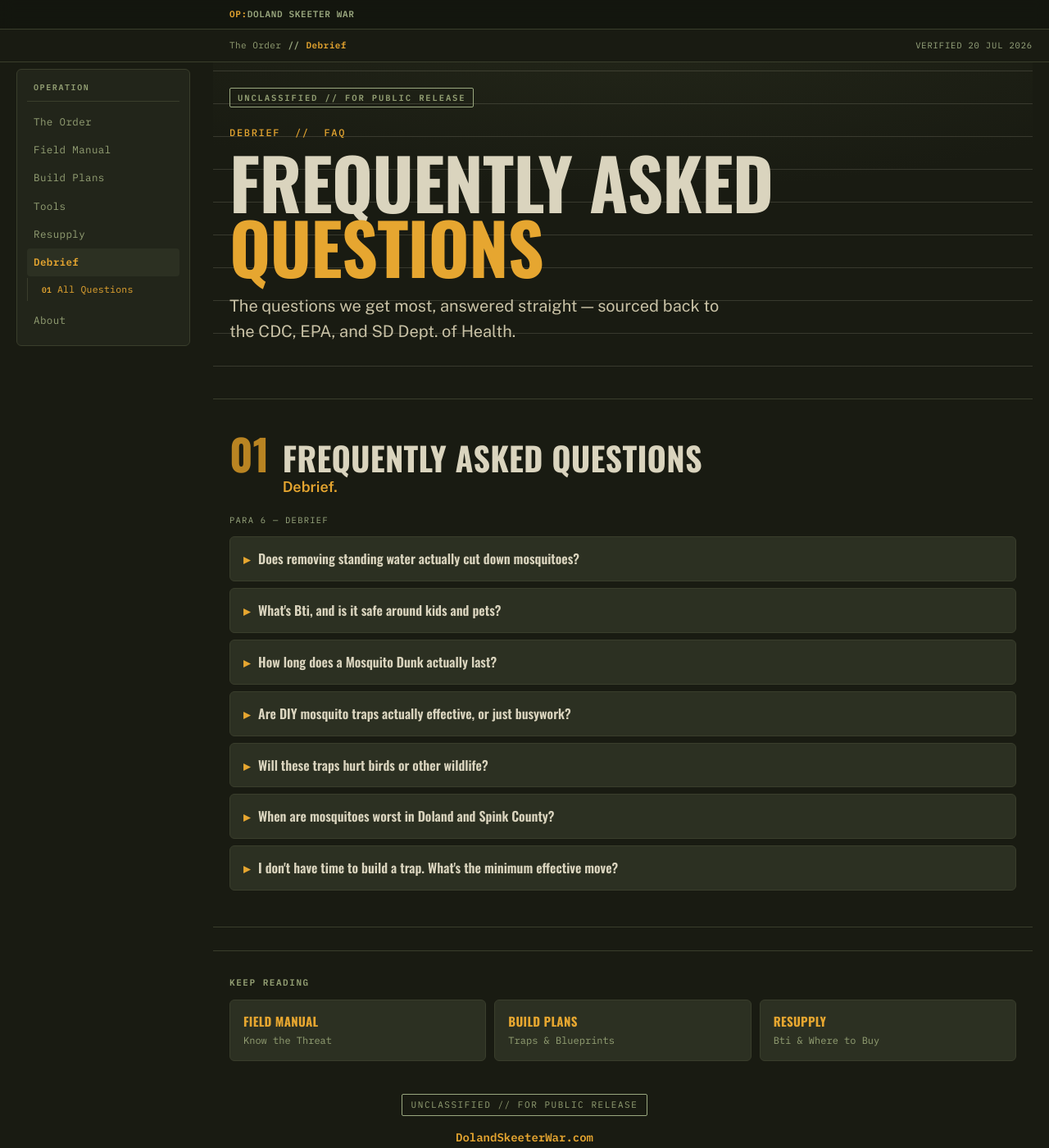
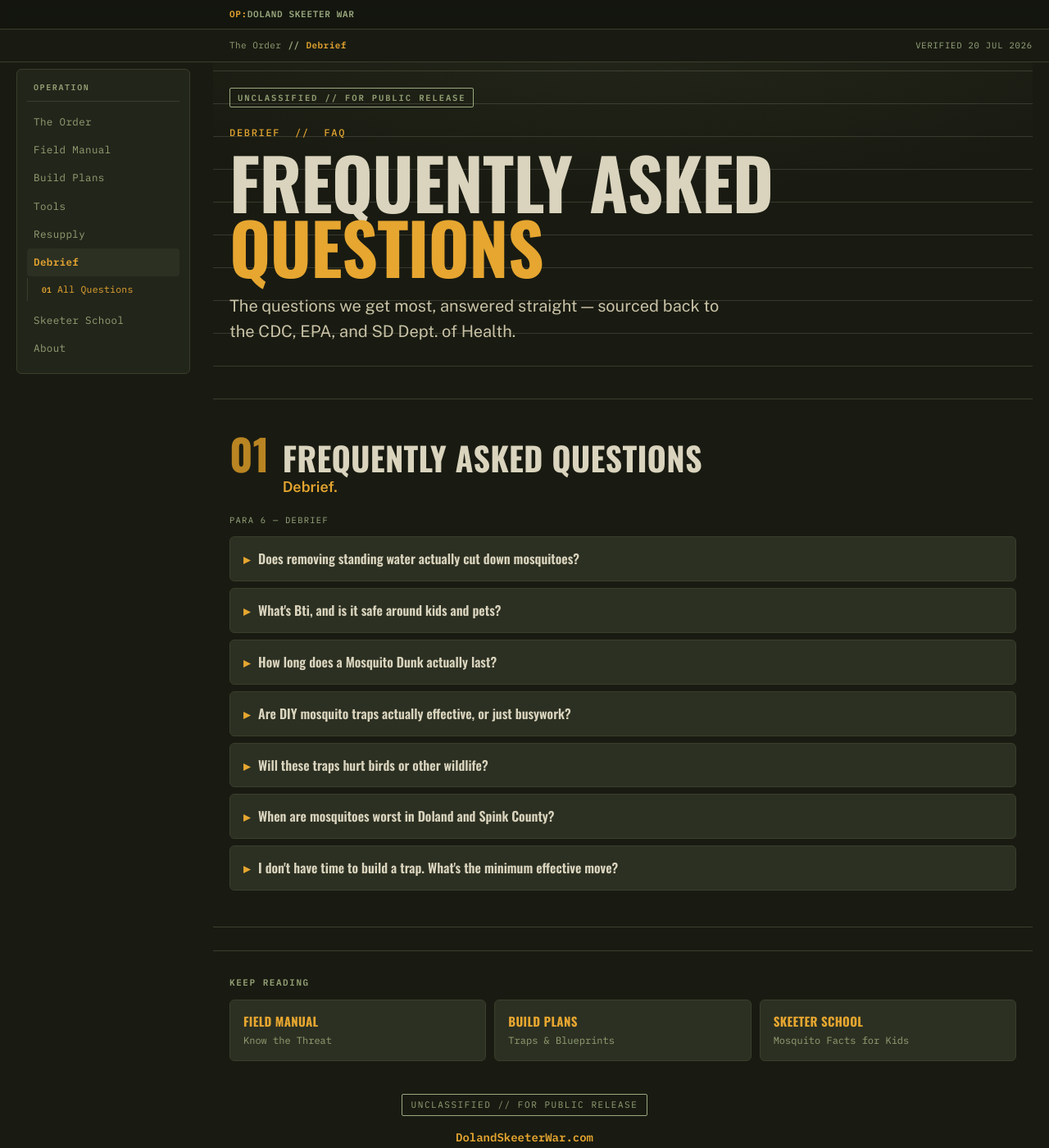
Before and after one commit to Tucker465/Doland-Warfare, a Jekyll site: the page built from faq.html, in a window 1280 px wide and 1400 px high. Shown: the whole window at 82% size. Built offline with Jekyll 4.4.1, drawn with Linux system fonts in a browser that asks for light colours.

Commit message:
Add Skeeter School — a kids page for ages 8-14
A dedicated kids section at /kids/, added as a seventh top-level nav
item so a parent, teacher, or 4-H leader can find it from the homepage
rather than digging for it.

Tone is deliberately lighter than the rest of the site: this is a facts
page, not an operation order. The military framing is limited to the
yard-check being called a "mission" — none of the site's spite/grudge
voice, and no talk of killing things, which reads differently to an
eight-year-old than it does to an adult with a bucket problem.

Content is six sections: wild facts, the four-stage life cycle, an
age-appropriate West Nile explanation, a bottle-cap water hunt kids can
actually run, a self-quiz, and sources.

Every number was verified against the CDC and the American Mosquito
Control Association before it was written down, and two commonly
repeated claims were corrected in the process: the ~725,000 annual
deaths figure is overwhelmingly malaria carried by Anopheles, not our
local Culex, and mosquitoes lived alongside the dinosaurs (oldest
amber fossil ~99 million years) rather than predating them.

Includes a safety rules block — open water, trap water, Bti handling,
other people's property, repellent — since the page asks kids to go
walk a yard.

Built almost entirely from existing components (.fronts, .beats,
.quickstart, .recon, .warnbox, .faq, .paperbox); the only new CSS is a
four-up variant of .beats for the life cycle.

```diff
--- /dev/null
+++ b/kids.html
@@ -0,0 +1,177 @@
+---
+layout: default
+title: "Skeeter School — Mosquito Facts for Kids | Doland Skeeter War"
+description: "Wild mosquito facts, the egg-to-adult life cycle, and a backyard water hunt kids ages 8–14 can actually run. Sourced from the CDC and the American Mosquito Control Association."
+permalink: /kids/
+nav_key: kids
+preload_hero: false
+schema_article: true
+og_image: /assets/og-kids.webp
+og_image_width: 1200
+og_image_height: 630
+og_image_alt: "Skeeter School — Mosquito Facts for Kids: Operation Doland Skeeter War"
+last_verified: "2026-07-20"
+---
+<header class="hero" id="top">
+  <div class="wrap">
+    <div class="stamp">SKEETER SCHOOL // FOR KIDS 8–14</div>
+    <div class="eyebrow reveal">MOSQUITO FACTS &nbsp;//&nbsp; DOLAND, SOUTH DAKOTA</div>
+    <h1 class="reveal">Meet the <span class="frag">Mosquito</span></h1>
+    <p class="mission reveal">She weighs about as much as a grain of sand, she's been around since the dinosaurs, and worldwide she's the most dangerous animal alive. Here's how she works — and how you can outsmart her in your own backyard.</p>
+  </div>
+</header>
+
+<section class="order" id="facts">
+  <div class="wrap">
+    <div class="sec-head"><div class="sec-num">01</div>
+      <div class="sec-titles"><h2>Wild Facts</h2><div class="plain">Stuff most grown-ups don't know.</div></div></div>
+    <p class="lead">Mosquitoes are strange, and the strange parts are exactly what makes them beatable. Every fact below comes from real scientists — sources are at the bottom of the page.</p>
+    <div class="fronts">
+      <div class="front"><div class="ft"><span class="num">01</span> Only the females bite</div><p>Male mosquitoes drink flower nectar and never bite anything. The female needs the protein in blood to make her eggs. That's the <i>only</i> reason she's after you.</p></div>
+      <div class="front"><div class="ft"><span class="num">02</span> She smells your breath</div><p>Every time you breathe out you puff carbon dioxide. She can pick that up from about <b>35 metres</b> — a bit more than a basketball court — then zigzags toward you through the plume.</p></div>
+      <div class="front"><div class="ft"><span class="num">03</span> That whine is her wings</div><p>Some mosquitoes beat their wings up to <b>600 times per second</b>. The buzz by your ear is the actual sound of wings moving way too fast to see.</p></div>
+      <div class="front"><div class="ft"><span class="num">04</span> She's a terrible flier</div><p>Top speed is about <b>1 to 1.5 mph</b> — slower than you walk. That's the whole reason a plain box fan on the porch works so well. She simply can't fight the wind.</p></div>
+      <div class="front"><div class="ft"><span class="num">05</span> Her eggs float in a raft</div><p>Our local mosquito glues <b>100 to 300 eggs</b> together into one floating raft about a quarter-inch long. It looks like a little fleck of soot sitting on the water.</p></div>
+      <div class="front"><div class="ft"><span class="num">06</span> Babies breathe through a snorkel</div><p>Mosquito larvae hang upside down just under the surface and breathe air through a tube on their tail end called a <b>siphon</b>. Poke the water and they wriggle straight down.</p></div>
+      <div class="front"><div class="ft"><span class="num">07</span> The next stage is a "tumbler"</div><p>After the larva comes the pupa, nicknamed a tumbler because it somersaults away when disturbed. It eats <b>nothing at all</b> for up to 48 hours while it rebuilds itself into an adult.</p></div>
+      <div class="front"><div class="ft"><span class="num">08</span> Egg to adult in about a week</div><p>The whole transformation takes <b>7 to 10 days</b> in warm water. Forget a bucket for two weeks and you've raised a whole generation without meaning to.</p></div>
+      <div class="front"><div class="ft"><span class="num">09</span> Deadliest animal on Earth</div><p>Mosquito-borne disease kills an estimated <b>725,000+ people a year</b> worldwide — more than sharks, snakes, and lions put together. Most of that is malaria in the tropics, spread by a different mosquito than ours.</p></div>
+      <div class="front"><div class="ft"><span class="num">10</span> They watched the dinosaurs</div><p>The oldest mosquito ever found is stuck in amber about <b>99 million years old</b>. Mosquitoes were already biting things while dinosaurs were still walking around.</p></div>
+      <div class="front"><div class="ft"><span class="num">11</span> A bottle cap is enough</div><p>She doesn't need a pond or a swamp. A <b>capful of water</b> sitting still for about a week is a working mosquito nursery. That's why the hunt below matters.</p></div>
+    </div>
+  </div>
+</section>
+
+<section class="order" id="lifecycle">
+  <div class="wrap">
+    <div class="sec-head"><div class="sec-num">02</div>
+      <div class="sec-titles"><h2>Egg to Bite in 10 Days</h2><div class="plain">Four stages, three of them underwater.</div></div></div>
+    <p>A mosquito doesn't grow up the way you do — it completely rebuilds itself four times. Here's the whole life, start to finish:</p>
+    <div class="beats beats-4">
+      <div class="beat"><div class="bk">1. Egg</div><p><b>1–10 days.</b> Mom lays a raft of 100–300 eggs on the surface of still water. Warmer water, faster hatch.</p></div>
+      <div class="beat"><div class="bk">2. Larva</div><p><b>6–8 days.</b> The "wiggler." Hangs under the surface breathing through its siphon, eating gunk in the water, and shedding its skin four times as it grows.</p></div>
+      <div class="beat"><div class="bk">3. Pupa</div><p><b>Up to 48 hours.</b> The "tumbler." Eats nothing, just floats near the top and rebuilds into an adult inside its own shell.</p></div>
+      <div class="beat"><div class="bk">4. Adult</div><p><b>Flies away.</b> The adult climbs out onto the surface, dries its wings, and takes off. Females go looking for blood, and the whole thing starts over.</p></div>
+    </div>
+    <div class="signal-hit">Notice something? <em>Three of the four stages happen in standing water.</em> No water, no mosquitoes — that's the entire trick.</div>
+  </div>
+</section>
+
+<section class="order" id="whyhere">
+  <div class="wrap">
+    <div class="sec-head"><div class="sec-num">03</div>
+      <div class="sec-titles"><h2>Why We Care in Doland</h2><div class="plain">The honest version.</div></div></div>
+    <div class="paperbox">
+      <div class="rt">WEST NILE VIRUS — THE SHORT VERSION</div>
+      <h3>What it is, without the scary movie music</h3>
+      <p>Some mosquitoes carry a germ called <b>West Nile virus</b>. You can only get it from a mosquito bite — you can't catch it from a friend, a pet, or a doorknob.</p>
+      <p>Here's the honest math: about <b>4 out of 5</b> people who get infected never feel sick at all and never even know. About 1 in 5 get something like the flu — fever, headache, achy. A small number get seriously ill and have to go to the hospital.</p>
+      <p>There's no vaccine for people and no medicine that cures it, so the only real defense is <b>fewer mosquitoes and fewer bites</b>. South Dakota gets more West Nile than most states, which is why people around here take a bucket of old water more seriously than you'd expect.</p>
+      <p class="u-mb-0">The mosquito doing most of the carrying here is called <i>Culex tarsalis</i>. She's active mostly at dusk and after dark — which is a useful thing to know when you're deciding whether to grab the bug spray before a summer evening outside.</p>
+    </div>
+  </div>
+</section>
+
+<section class="order" id="mission">
+  <div class="wrap">
+    <div class="sec-head"><div class="sec-num">04</div>
+      <div class="sec-titles"><h2>Your Mission: The Bottle-Cap Hunt</h2><div class="plain">You're better at this than adults are.</div></div></div>
+    <p class="lead">Grown-ups walk past standing water all summer without seeing it. Kids are shorter, nosier, and better at looking under things — which makes you genuinely good at this job.</p>
+
+    <div class="quickstart">
+      <div class="qt">▸ THE HUNT — SIX STEPS</div>
+      <ul class="qsteps">
+        <li><span><b>Bring a grown-up.</b> You're the spotter. They handle anything that needs lifting, dumping, or treating.</span></li>
+        <li><span><b>Go the day after it rains.</b> That's when hidden water shows up in places nobody thinks about.</span></li>
+        <li><span><b>Hunt for still water.</b> Anything holding water for more than a few days counts. Check the list below.</span></li>
+        <li><span><b>Tip it and toss it.</b> Dump the water out, then flip the container upside down so it can't fill up again.</span></li>
+        <li><span><b>Report what you can't dump.</b> Stock tanks, ponds, clogged gutters, big barrels — point those out and let an adult deal with them.</span></li>
+        <li><span><b>Do it again next week.</b> Mosquitoes need about a week to grow up. Beat them every week and they never finish.</span></li>
+      </ul>
+    </div>
+
+    <div class="recon">
+      <div class="rh">WHERE TO LOOK</div>
+      <p>Water hides in boring places. These are the ones people miss most:</p>
+      <ul class="reclist">
+        <li>Buckets &amp; pails</li>
+        <li>Old tires</li>
+        <li>Kiddie pools</li>
+        <li>Toys left outside</li>
+        <li>Flowerpot saucers</li>
+        <li>Birdbaths</li>
+        <li>Pet water bowls</li>
+        <li>Wheelbarrows</li>
+        <li>Tarps &amp; their folds</li>
+        <li>Clogged gutters</li>
+        <li>Trash-can lids</li>
+        <li>Puddles that never dry</li>
+      </ul>
+    </div>
+
+    <div class="warnbox">
+      <div class="wt">⚠ MISSION RULES — READ BEFORE YOU START</div>
+      <p><b>1. Never go near creeks, sloughs, dugouts, or ponds without an adult.</b> Open water is dangerous no matter how shallow it looks.</p>
+      <p><b>2. Don't drink, splash in, or play in trap water.</b> The water in a mosquito trap is gross on purpose. Leave it alone.</p>
+      <p><b>3. Mosquito dunks are a grown-up job.</b> They're safe when used right, but you don't handle them — an adult does.</p>
+      <p><b>4. Don't touch or move anyone else's traps</b>, and stay off other people's property unless you've been invited.</p>
+      <p class="u-mb-0"><b>5. Wear bug spray at dusk</b> — but let an adult put it on you and read the label first.</p>
+    </div>
+  </div>
+</section>
+
+<section class="order" id="quiz">
+  <div class="wrap">
+    <div class="sec-head"><div class="sec-num">05</div>
+      <div class="sec-titles"><h2>Check Yourself</h2><div class="plain">Tap a question to see the answer.</div></div></div>
+    <p>Read the page already? Prove it. (No grades, no permanent record.)</p>
+    <div class="faq">
+      <details class="faq-item">
+        <summary>Do all mosquitoes bite people?</summary>
+        <div class="faq-a"><p>No — only the females. Males spend their whole lives drinking nectar from flowers. A female bites because she needs the protein in blood to produce her eggs.</p></div>
+      </details>
+      <details class="faq-item">
+        <summary>How long does it take an egg to become a flying adult?</summary>
+        <div class="faq-a"><p>About 7 to 10 days in warm water. That's why dumping standing water once a week works so well — you break the cycle before anything can finish growing up.</p></div>
+      </details>
+      <details class="faq-item">
+        <summary>How much water does a mosquito need to breed?</summary>
+        <div class="faq-a"><p>Roughly a bottle cap's worth, standing still for about a week. She does not need a pond, a creek, or a swamp — a forgotten toy in the yard will do fine.</p></div>
+      </details>
+      <details class="faq-item">
+        <summary>Why does a box fan on the porch keep mosquitoes off you?</summary>
+        <div class="faq-a"><p>Because they're weak fliers — only about 1 to 1.5 mph. Moving air is faster than they are, so they simply can't get to you through it.</p></div>
+      </details>
+      <details class="faq-item">
+        <summary>Three of the four life stages happen where?</summary>
+        <div class="faq-a"><p>In standing water. Egg, larva, and pupa are all aquatic — only the adult flies. That single fact is the reason getting rid of standing water beats every gadget ever invented.</p></div>
+      </details>
+      <details class="faq-item">
+        <summary>Are mosquitoes really the deadliest animal on Earth?</summary>
+        <div class="faq-a"><p>Yes, by a wide margin — mosquito-borne diseases kill an estimated 725,000 or more people worldwide every year. Most of those deaths are from malaria in tropical countries, carried by a different kind of mosquito than the one we have here. Our local concern is West Nile virus.</p></div>
+      </details>
+      <details class="faq-item">
+        <summary>What's the single best thing you can do about mosquitoes?</summary>
+        <div class="faq-a"><p>Get rid of standing water. Not a zapper, not a gadget, not a bat house — just dumping the water where they breed. It's free, it takes fifteen minutes, and it beats everything else.</p></div>
+      </details>
+    </div>
+  </div>
+</section>
+
+<section class="order" id="sources">
+  <div class="wrap">
+    <div class="sec-head"><div class="sec-num">06</div>
+      <div class="sec-titles"><h2>Where These Facts Come From</h2><div class="plain">For the curious — and for grown-ups.</div></div></div>
+    <p>Every number on this page comes from one of these. If you're doing a school project, these are the places to cite:</p>
+    <div class="supply">
+      <div class="sl">SOURCES</div>
+      <div class="buy">
+        <a href="https://www.cdc.gov/mosquitoes/about/life-cycle-of-culex-mosquitoes.html" target="_blank" rel="noopener noreferrer"><span class="bn">CDC ↗</span><span class="bd">Culex life cycle</span></a>
+        <a href="https://www.mosquito.org/mosquito-biology/" target="_blank" rel="noopener noreferrer"><span class="bn">AMCA ↗</span><span class="bd">Mosquito biology</span></a>
+        <a href="https://www.cdc.gov/west-nile-virus/index.html" target="_blank" rel="noopener noreferrer"><span class="bn">CDC ↗</span><span class="bd">West Nile facts</span></a>
+        <a href="https://westnile.sd.gov/" target="_blank" rel="noopener noreferrer"><span class="bn">SD DOH ↗</span><span class="bd">South Dakota data</span></a>
+      </div>
+    </div>
+    <div class="note-line"><b>Grown-ups:</b> this page is written for roughly ages 8–14 and is meant to be read alongside an adult, especially the mission rules. If you want the full version — trap builds, Bti, siting rules — start at the <a class="u-amber" href="/">operation order</a> or the <a class="u-amber" href="/intel/">Field Manual</a>.</div>
+  </div>
+</section>
--- a/styles.css
+++ b/styles.css
@@ -204,6 +204,10 @@
   .beats-head{font-family:'Oswald',sans-serif;font-weight:600;font-size:19px;text-transform:uppercase;color:var(--paper);letter-spacing:.01em;margin-bottom:4px}
   .beats{display:grid;gap:12px;margin:16px 0}
   @media(min-width:600px){.beats{grid-template-columns:repeat(3,1fr)}}
+  /* Four-up variant for the mosquito life cycle: two-by-two on tablets so a
+     lone fourth card never strands on its own row, four across on desktop. */
+  @media(min-width:600px){.beats-4{grid-template-columns:repeat(2,1fr)}}
+  @media(min-width:900px){.beats-4{grid-template-columns:repeat(4,1fr)}}
   .beat{border:1px solid var(--line);border-radius:5px;padding:16px;background:var(--drab-3);border-top:3px solid var(--amber)}
   .beat .bk{font-family:'Oswald',sans-serif;font-weight:700;font-size:20px;text-transform:uppercase;color:var(--amber);letter-spacing:.02em;margin-bottom:5px}
   .beat p{font-size:14px;color:var(--paper-2);margin:0}
```
Also changed, not shown: _data/nav.yml (+12 -2 lines), assets/og-kids.webp (added).
